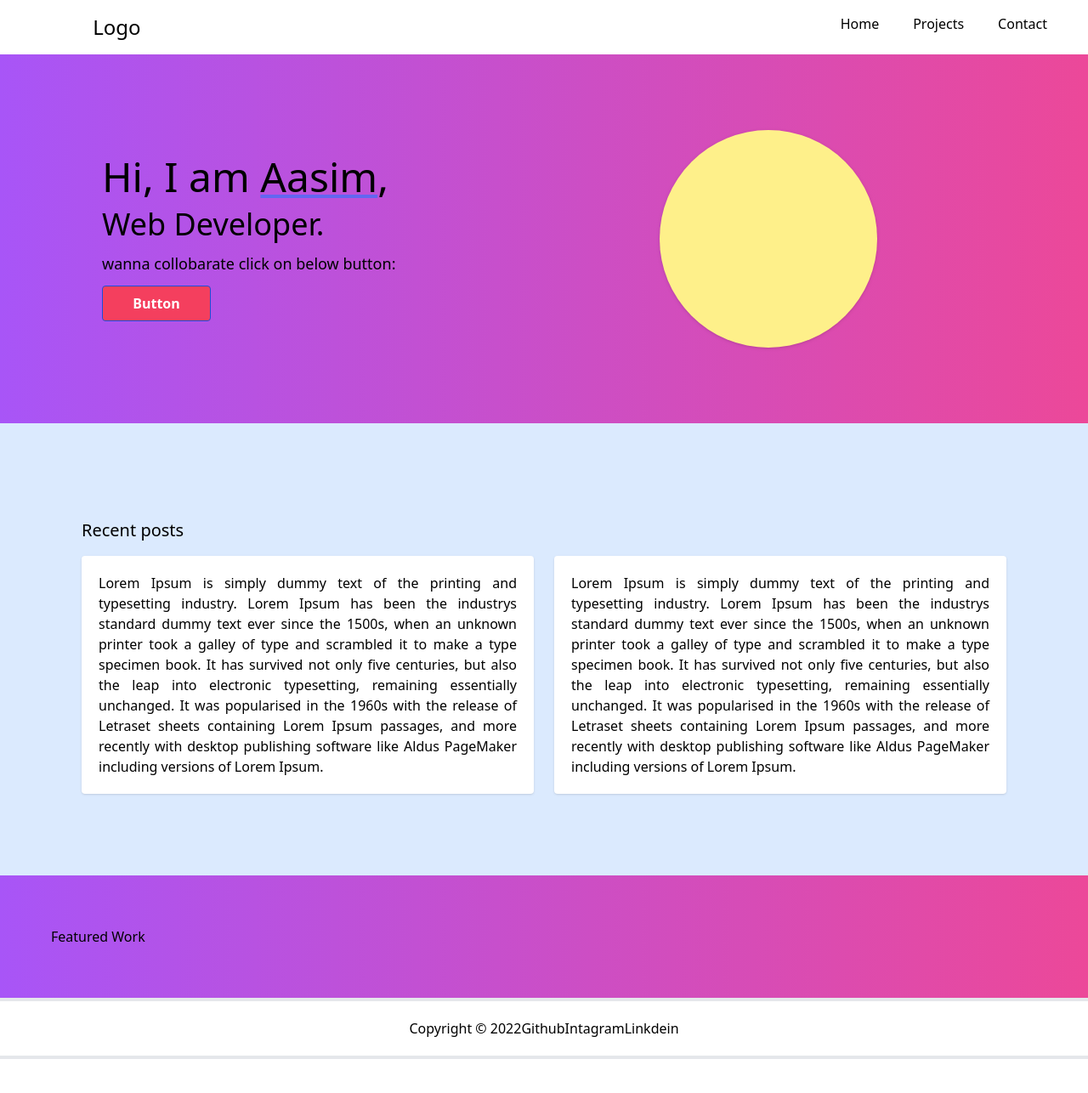
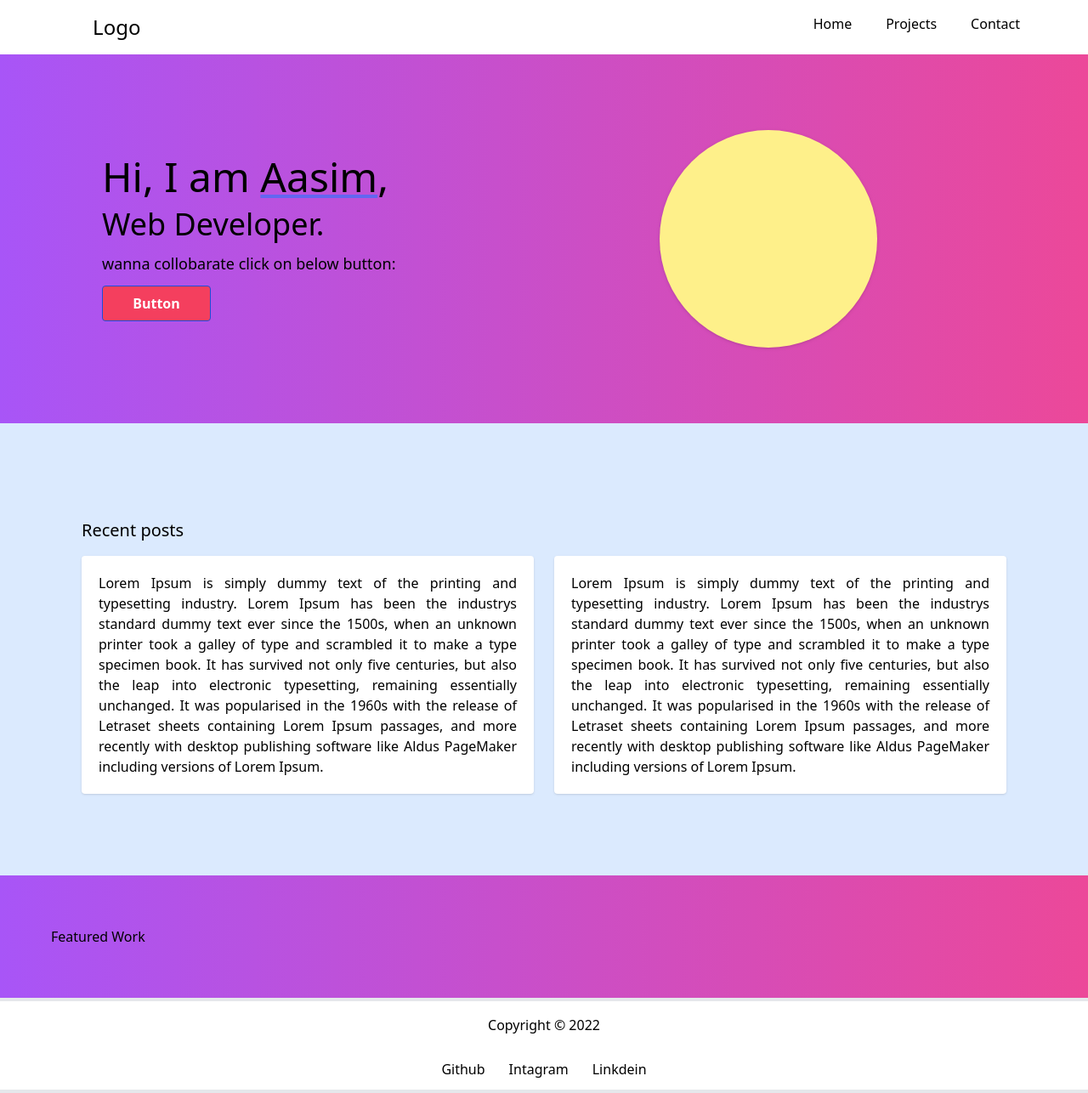
Before and after one commit to aasim-park/portfolioV1.0, a Next.js app: page / in a window 1280 px wide. Shown: the whole page at 85% size. Before the commit the page ends 1246 px from the top, so only its background shows below. Built offline with nearby package versions, Linux system fonts and the light colour scheme.

Commit message:
footrer and navbar nefore crash

```diff
--- a/components/footer.js
+++ b/components/footer.js
@@ -1,10 +1,16 @@
 const Footer = () => {
   return (
-    <footer className="flex justify-center p-5 border-y-4">
-      <p>Copyright &#169; 2022 </p>
-      <a>Github</a>
-      <a>Intagram</a>
-      <a>Linkdein</a>
+    <footer className="flex flex-col border-y-4">
+      {/* Copyright */}
+      <div className="flex justify-center p-2 m-2">
+        <p>Copyright &#169; 2022 </p>
+      </div>
+      {/* Icons */}
+      <div className="flex justify-center p-3 gap-7">
+        <a>Github</a>
+        <a>Intagram</a>
+        <a>Linkdein</a>
+      </div>
     </footer>
   );
 };
--- a/components/navbar.js
+++ b/components/navbar.js
@@ -8,7 +8,7 @@ const NavBar = () => {
         <a className="text-2xl">Logo</a>
       </div>
       {/* right side navigation bar */}
-      <div className="flex justify-end w-4/5 gap-10 pr-8 m-4">
+      <div className="flex justify-end w-4/5 gap-10 pr-16 m-4">
         <Link href="/">
           <a>Home</a>
         </Link>
```
